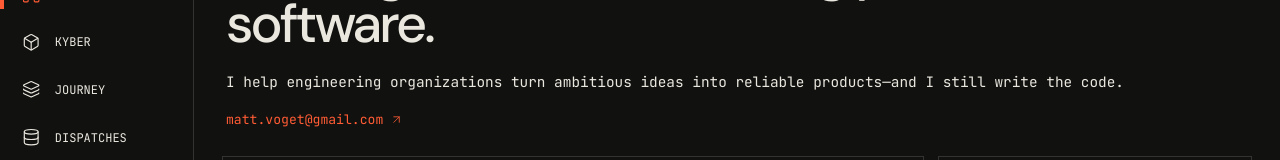
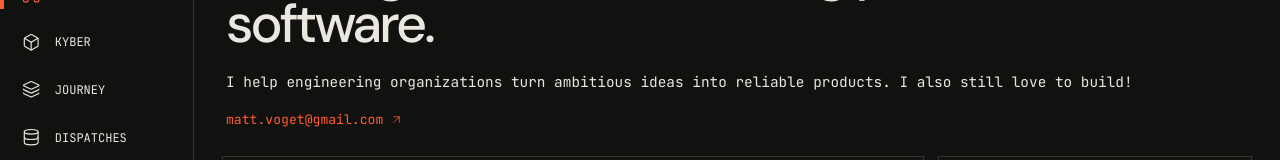
Before and after one commit to matty-v/voget-io, a React (Vite) app: page / in a window 1280 px wide. Shown: the part 155-315 px from the top of the page. Built offline with nearby package versions, Linux system fonts and the light colour scheme.

Commit message:
copy: refine homepage introduction

```diff
--- a/src/App.tsx
+++ b/src/App.tsx
@@ -65,7 +65,7 @@ function CareerJourney() {
 }
 
 function Home() {
-  return <><Sidebar /><MobileHeader /><main className="site-main" id="top"><div className="identity-line"><span>Matt Voget / Engineering leader + builder</span><span className="availability"><i /> Available</span></div><section className="hero"><h1>Leading teams and building production software.</h1><p>I help engineering organizations turn ambitious ideas into reliable products—and I still write the code.</p><a href="mailto:matt.voget@gmail.com">matt.voget@gmail.com <ArrowUpRight /></a></section><KyberSection /><CareerJourney /><footer className="site-footer"><div><strong>Matt Voget</strong><p>Engineering leader, systems builder, and creator of Kyber.</p></div><nav aria-label="Social and legal links"><a aria-label="GitHub" href="https://github.com/matty-v" target="_blank" rel="noreferrer"><Github /></a><a aria-label="LinkedIn" href="https://www.linkedin.com/in/matthew-voget-47a225a1/" target="_blank" rel="noreferrer"><Linkedin /></a><a aria-label="Email" href="mailto:matt.voget@gmail.com"><Mail /></a><a href="/privacy">Privacy</a><a href="/terms">Terms</a></nav></footer></main></>
+  return <><Sidebar /><MobileHeader /><main className="site-main" id="top"><div className="identity-line"><span>Matt Voget / Engineering leader + builder</span><span className="availability"><i /> Available</span></div><section className="hero"><h1>Leading teams and building production software.</h1><p>I help engineering organizations turn ambitious ideas into reliable products. I also still love to build!</p><a href="mailto:matt.voget@gmail.com">matt.voget@gmail.com <ArrowUpRight /></a></section><KyberSection /><CareerJourney /><footer className="site-footer"><div><strong>Matt Voget</strong><p>Engineering leader, systems builder, and creator of Kyber.</p></div><nav aria-label="Social and legal links"><a aria-label="GitHub" href="https://github.com/matty-v" target="_blank" rel="noreferrer"><Github /></a><a aria-label="LinkedIn" href="https://www.linkedin.com/in/matthew-voget-47a225a1/" target="_blank" rel="noreferrer"><Linkedin /></a><a aria-label="Email" href="mailto:matt.voget@gmail.com"><Mail /></a><a href="/privacy">Privacy</a><a href="/terms">Terms</a></nav></footer></main></>
 }
 
 function LegalPage({ title, onNavigate }: { title: 'Privacy Policy' | 'Terms and Conditions'; onNavigate: Navigate }) {
```
